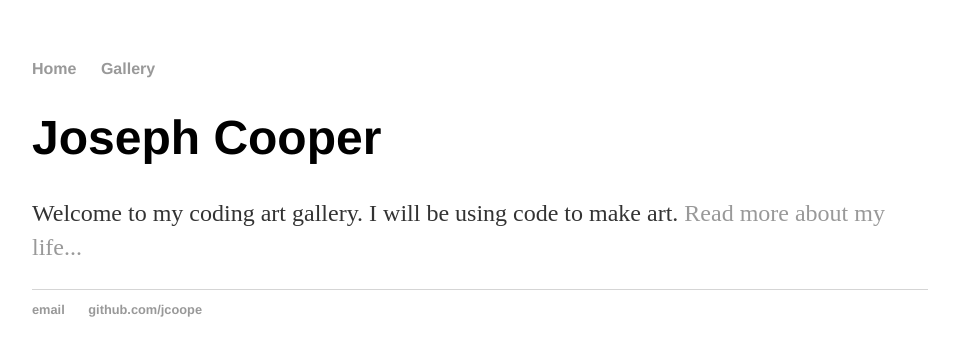
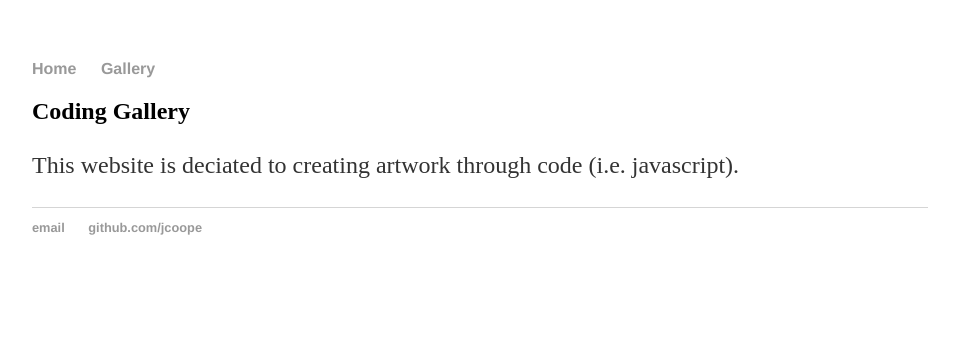
Before and after one commit to Jcoope88/jcoope88.github.io, a Jekyll site: the page built from index.html, in a window 1280 px wide. Shown: the top 356 px of the page, without its empty margins (160-1119 px from the left). Built offline with Jekyll 4.4.1, drawn with Linux system fonts in a browser that asks for light colours.

Commit message:
Update index.html

```diff
--- a/index.html
+++ b/index.html
@@ -1,8 +1,8 @@
 ---
 layout: default
-title: Hank Quinlan, Horrible Cop
+title: Joseph Cooper, Coding Gallery
 ---
 <div class="blurb">
-	<h1> Joseph Cooper</h1>
-	<p>Welcome to my coding art gallery. I will be using code to make art. <a href="/about">Read more about my life...</a></p>
+	<h2> Coding Gallery</h2>
+	<p> This website is deciated to creating artwork through code (i.e. javascript). </p>
 </div><!-- /.blurb -->
```
